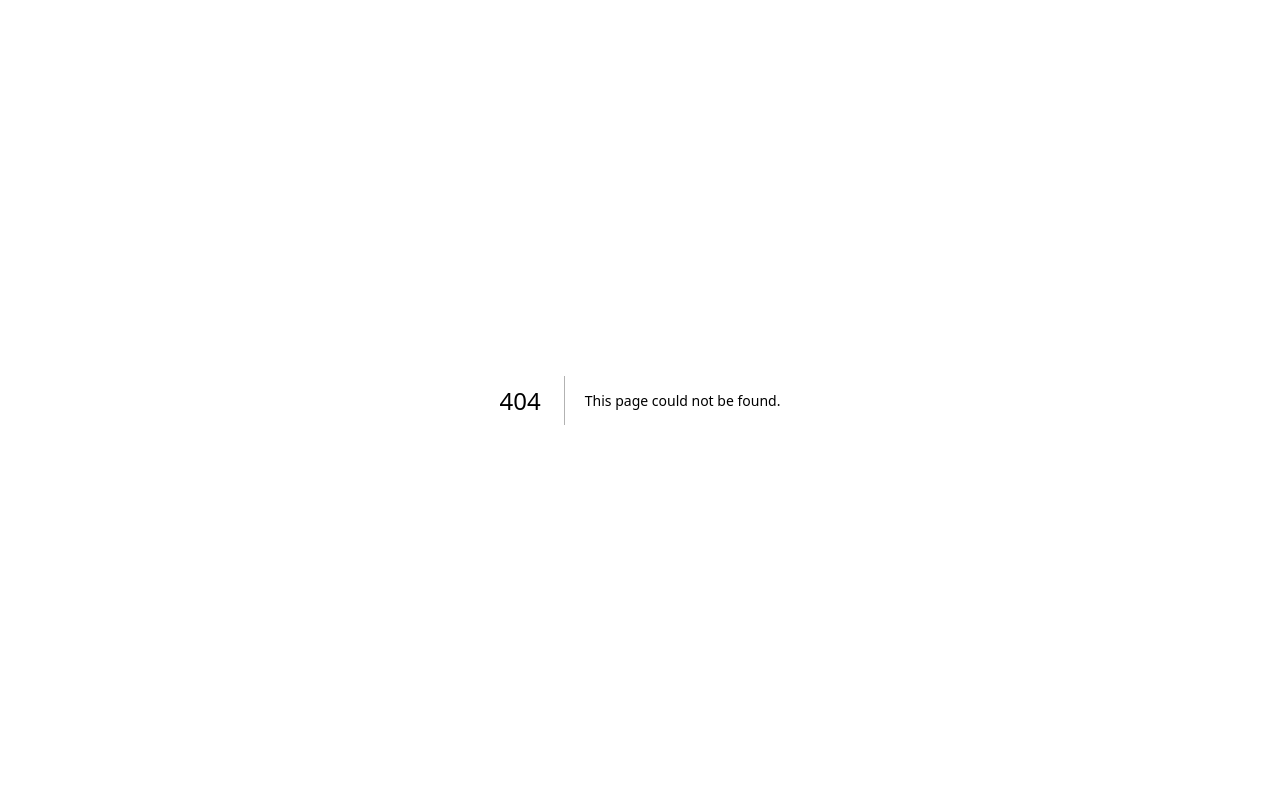
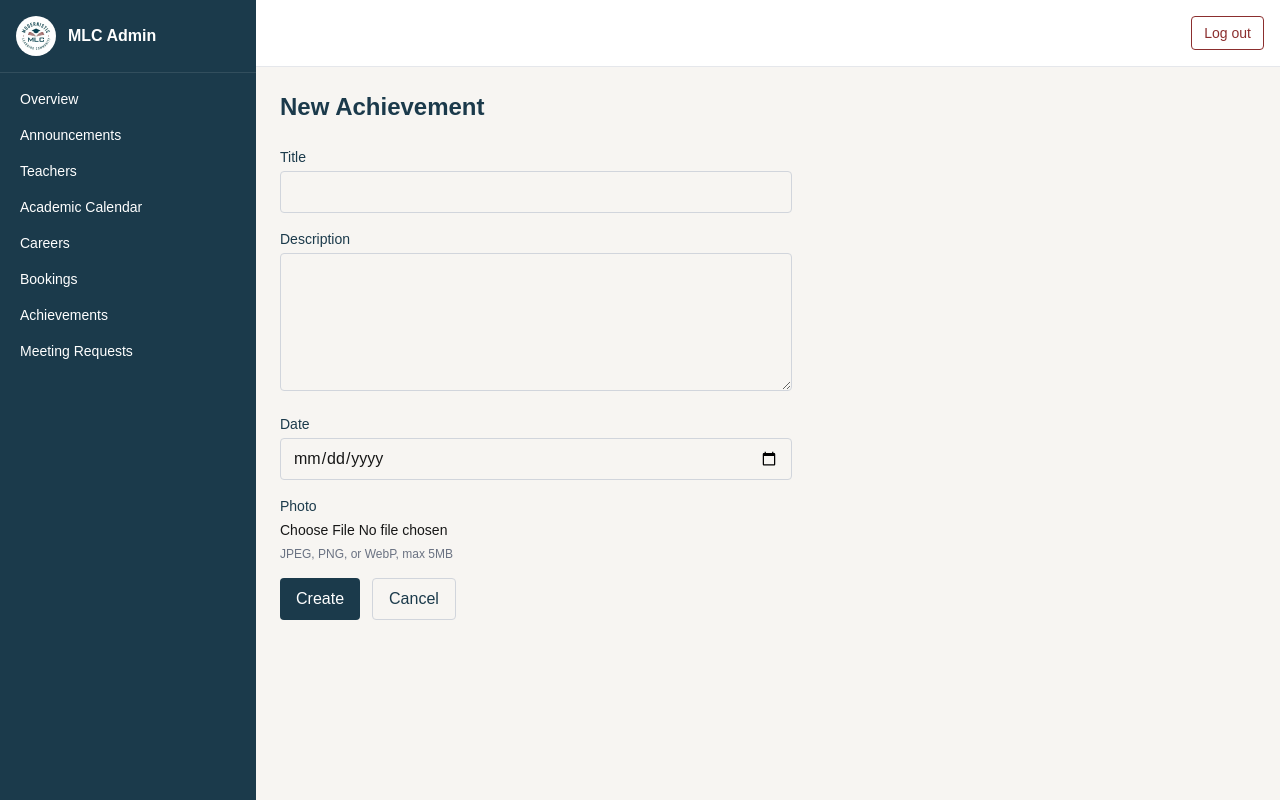
Before and after one commit to AdamDakdouk/mlc-website, a Next.js app: page /admin/dashboard/achievements/new in a window 1280 px wide. Before the commit this address had no page. Built offline with nearby package versions, Linux system fonts and the light colour scheme.

Commit message:
feat: add admin create-achievement page
Co-Authored-By: Claude Sonnet 5 <noreply@anthropic.com>

```diff
--- /dev/null
+++ b/src/app/admin/dashboard/achievements/AchievementForm.tsx
@@ -0,0 +1,175 @@
+"use client";
+
+import { useState, type FormEvent } from "react";
+import { useRouter } from "next/navigation";
+import Image from "next/image";
+
+interface AchievementFormProps {
+  mode: "create" | "edit";
+  achievementId?: string;
+  initialTitle?: string;
+  initialDescription?: string;
+  initialDate?: string;
+  initialPhotoUrl?: string | null;
+}
+
+export default function AchievementForm({
+  mode,
+  achievementId,
+  initialTitle = "",
+  initialDescription = "",
+  initialDate = "",
+  initialPhotoUrl = null,
+}: AchievementFormProps) {
+  const router = useRouter();
+  const [title, setTitle] = useState(initialTitle);
+  const [description, setDescription] = useState(initialDescription);
+  const [date, setDate] = useState(initialDate);
+  const [removePhoto, setRemovePhoto] = useState(false);
+  const [error, setError] = useState<string | null>(null);
+  const [loading, setLoading] = useState(false);
+
+  async function handleSubmit(event: FormEvent<HTMLFormElement>) {
+    event.preventDefault();
+    if (loading) return;
+    setError(null);
+    setLoading(true);
+
+    const formData = new FormData(event.currentTarget);
+    if (removePhoto) {
+      formData.set("removePhoto", "true");
+    }
+
+    try {
+      const url =
+        mode === "create" ? "/api/admin/achievements" : `/api/admin/achievements/${achievementId}`;
+      const res = await fetch(url, {
+        method: mode === "create" ? "POST" : "PUT",
+        body: formData,
+      });
+
+      if (!res.ok) {
+        const data = await res.json().catch(() => ({}));
+        setError(data.error ?? "Something went wrong. Please try again.");
+        setLoading(false);
+        return;
+      }
+
+      router.push("/admin/dashboard/achievements");
+      router.refresh();
+    } catch {
+      setError("Could not reach the server. Please try again.");
+      setLoading(false);
+    }
+  }
+
+  return (
+    <form onSubmit={handleSubmit} className="max-w-lg space-y-4">
+      <div>
+        <label htmlFor="title" className="block text-sm font-medium text-navy">
+          Title
+        </label>
+        <input
+          id="title"
+          name="title"
+          type="text"
+          required
+          value={title}
+          onChange={(e) => setTitle(e.target.value)}
+          className="mt-1 w-full rounded border border-gray-300 px-3 py-2 focus:border-navy focus:outline-none"
+        />
+      </div>
+      <div>
+        <label htmlFor="description" className="block text-sm font-medium text-navy">
+          Description
+        </label>
+        <textarea
+          id="description"
+          name="description"
+          required
+          rows={5}
+          value={description}
+          onChange={(e) => setDescription(e.target.value)}
+          className="mt-1 w-full rounded border border-gray-300 px-3 py-2 focus:border-navy focus:outline-none"
+        />
+      </div>
+      <div>
+        <label htmlFor="date" className="block text-sm font-medium text-navy">
+          Date
+        </label>
+        <input
+          id="date"
+          name="date"
+          type="date"
+          required
+          value={date}
+          onChange={(e) => setDate(e.target.value)}
+          className="mt-1 w-full rounded border border-gray-300 px-3 py-2 focus:border-navy focus:outline-none"
+        />
+      </div>
+      <div>
+        <label htmlFor="photo" className="block text-sm font-medium text-navy">
+          Photo {mode === "edit" && !removePhoto && "(leave blank to keep current)"}
+        </label>
+        {mode === "edit" && initialPhotoUrl && !removePhoto && (
+          <div className="mt-2 flex items-center gap-3">
+            <Image
+              src={initialPhotoUrl}
+              alt=""
+              width={64}
+              height={64}
+              className="rounded object-cover"
+            />
+            <button
+              type="button"
+              onClick={() => setRemovePhoto(true)}
+              className="text-sm text-maroon hover:underline"
+            >
+              Remove photo
+            </button>
+          </div>
+        )}
+        {mode === "edit" && removePhoto && (
+          <p className="mt-2 text-sm text-maroon">
+            Photo will be removed on save.{" "}
+            <button type="button" onClick={() => setRemovePhoto(false)} className="underline">
+              Undo
+            </button>
+          </p>
+        )}
+        <input
+          id="photo"
+          name="photo"
+          type="file"
+          accept="image/jpeg,image/png,image/webp"
+          aria-describedby="photo-hint"
+          className="mt-1 w-full text-sm"
+        />
+        <p id="photo-hint" className="mt-1 text-xs text-gray-500">
+          JPEG, PNG, or WebP, max 5MB
+        </p>
+      </div>
+      {error && (
+        <p role="alert" className="text-sm text-maroon">
+          {error}
+        </p>
+      )}
+      <div className="flex gap-3">
+        <button
+          type="submit"
+          disabled={loading}
+          className="rounded bg-navy px-4 py-2 font-medium text-white transition hover:bg-navy/90 disabled:opacity-50"
+        >
+          {loading ? "Saving..." : mode === "create" ? "Create" : "Save"}
+        </button>
+        <button
+          type="button"
+          onClick={() => router.push("/admin/dashboard/achievements")}
+          className="rounded border border-gray-300 px-4 py-2 font-medium text-navy transition hover:bg-gray-50"
+        >
+          Cancel
+        </button>
+      </div>
+    </form>
+  );
+}
--- /dev/null
+++ b/src/app/admin/dashboard/achievements/new/page.tsx
@@ -0,0 +1,10 @@
+import AchievementForm from "../AchievementForm";
+
+export default function NewAchievementPage() {
+  return (
+    <div>
+      <h1 className="mb-6 text-2xl font-semibold text-navy">New Achievement</h1>
+      <AchievementForm mode="create" />
+    </div>
+  );
+}
```
